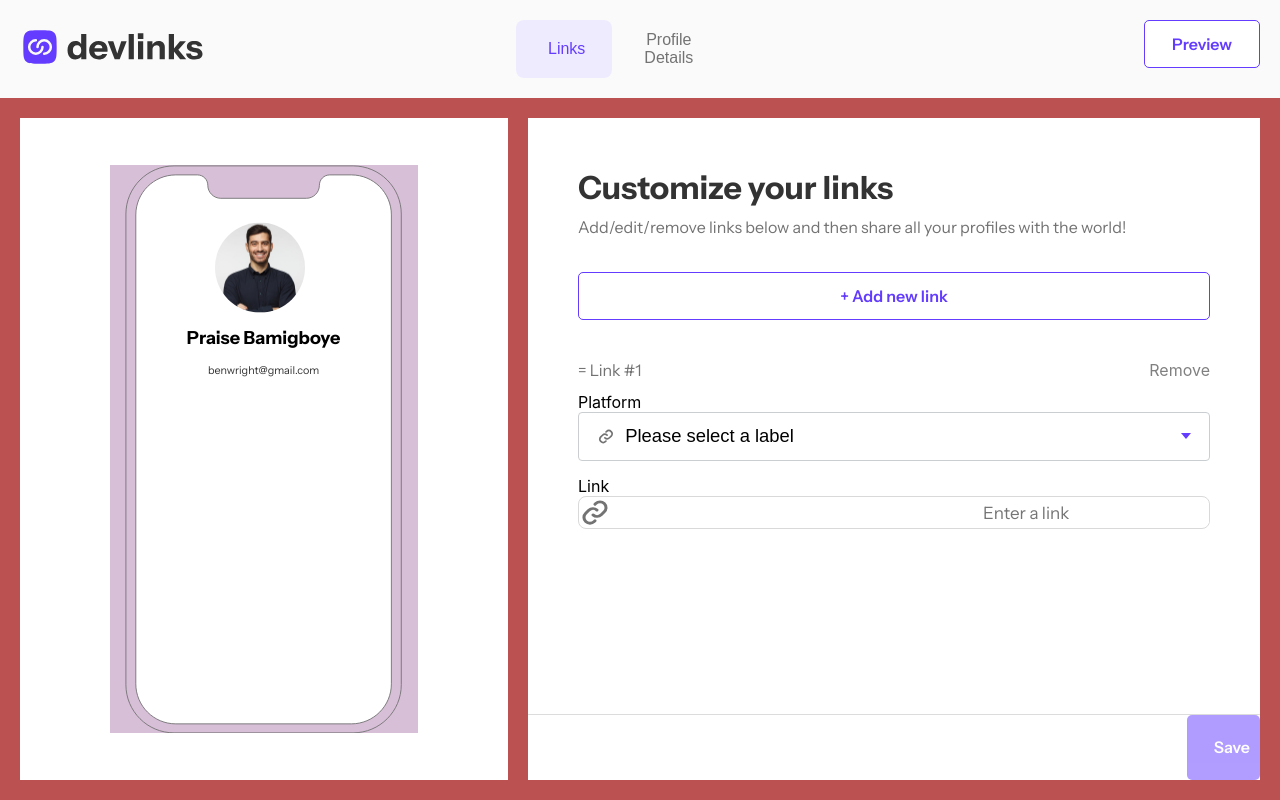
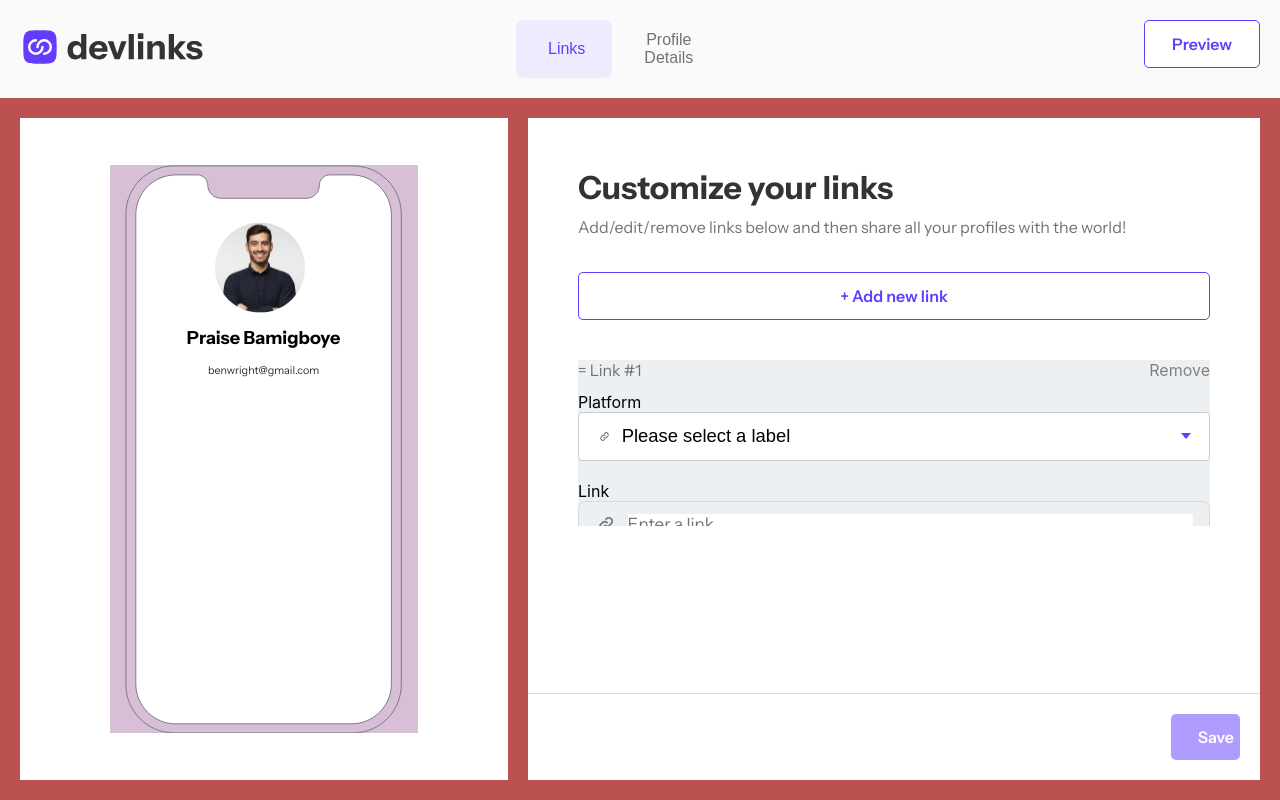
Before and after one commit to deeola/devlinks, a React (Create React App) app in the folder my-app/: page / in a window 1280 px wide. Both pictures are taken after a click on the button "+ Add new link". Built offline with nearby package versions, Linux system fonts and the light colour scheme.

Commit message:
fix start screeen for links

```diff
--- a/my-app/src/components/Addlink/AddLink.css
+++ b/my-app/src/components/Addlink/AddLink.css
@@ -1,6 +1,8 @@
 .addlink-container{
     /* background-color: gainsboro; */
 width: 100%;
+margin-bottom: 50px;
+background-color: rgb(237, 240, 242);
 }
 
 .addlinknumber-remove{
@@ -13,7 +15,7 @@ width: 100%;
 
 
 .platform-link{
-margin-bottom: 15px;
+/* margin-bottom: 15px; */
 color: #333;
 }
 
--- a/my-app/src/components/Addlink/Addnewlink.tsx
+++ b/my-app/src/components/Addlink/Addnewlink.tsx
@@ -7,36 +7,67 @@ import { MBody } from "../Text/Text";
 import "../Addlink/AddLink.css";
 
 type Tdropdown = {
- errorMessage:string,
+  errorMessage: string;
   error: boolean;
   type: string;
-  handleOptionClick: (e: any, i: any, label: string, image: string, placeholder: string, bgColor: string, id: string) => void;
+  handleOptionClick: (
+    e: any,
+    i: any,
+    label: string,
+    image: string,
+    placeholder: string,
+    bgColor: string,
+    id: string
+  ) => void;
   prompts: any;
-  handleInputChange: (e: React.ChangeEvent<HTMLInputElement>, i: number) => void;
+  handleInputChange: (
+    e: React.ChangeEvent<HTMLInputElement>,
+    i: number
+  ) => void;
   handleDelete: (i: any) => void;
   handleButtonClick: (i: number) => void;
   activeIndex: number | null;
 };
 
 export default function AddnewLink(Props: Tdropdown) {
-  const { errorMessage, error, type, handleOptionClick, prompts, handleInputChange, handleDelete, handleButtonClick, activeIndex } = Props;
-
+  const {
+    errorMessage,
+    error,
+    type,
+    handleOptionClick,
+    prompts,
+    handleInputChange,
+    handleDelete,
+    handleButtonClick,
+    activeIndex,
+  } = Props;
 
   return (
     <div>
       {prompts.map((prompt: any, i: any) => (
         <div className="addlink-container" key={prompt.timestamp}>
-
           <div className="addlinknumber-remove">
             <MBody text={`= Link #${prompts.indexOf(prompt) + 1}`} />
-            <p className="remove-button" onClick={() => handleDelete(i)}> Remove </p>
+            <p className="remove-button" onClick={() => handleDelete(i)}>
+              {" "}
+              Remove{" "}
+            </p>
           </div>
 
-          <div>
-            <div>
+          <div className="platforms-container">
+
+
+
+            <div className="platform-label-container">
               <label className="label">Platform</label>
+
+
               <div className="platform-link">
-                <div className={`custom-select ${i === activeIndex ? "active" : ""}`}>
+                <div
+                  className={`custom-select ${
+                    i === activeIndex ? "active" : ""
+                  }`}
+                >
                   <button
                     className="select-button"
                     role="combobox"
@@ -54,7 +85,11 @@ return (
                     </div>
                     <span className="arrow"></span>
                   </button>
-                  <ul className="select-dropdown" role="listbox" id="select-dropdown">
+                  <ul
+                    className="select-dropdown"
+                    role="listbox"
+                    id="select-dropdown"
+                  >
                     {linkArray.map((list, index) => (
                       <li
                         key={index}
@@ -73,7 +108,11 @@ return (
                       >
                         <input type="radio" id={list.label} name={list.label} />
                         <label htmlFor={list.label}>
-                          <img className="bx bxl-github" src={list.image} alt="" />
+                          <img
+                            className="bx bxl-github"
+                            src={list.image}
+                            alt=""
+                          />
                           {list.label}
                         </label>
                       </li>
@@ -82,10 +121,11 @@ return (
                 </div>
               </div>
             </div>
-          </div>
-          <div>
+
+
+
+            <div className="platform-label-container">
             <label className="label">Link</label>
-
             <div className={`input-container ${error ? "error" : ""}`}>
               <span className="image">
                 <img src={iconLink} alt="Icon" />
@@ -104,8 +144,9 @@ return (
                 {error && <span className="error-span"> {errorMessage} </span>}
               </div>
             </div>
+          </div>
+          </div>
 
-          </div>
         </div>
       ))}
     </div>
--- a/my-app/src/components/Input/InputField.css
+++ b/my-app/src/components/Input/InputField.css
@@ -16,25 +16,25 @@ display: flex;
 align-items: center;
 justify-content: space-between;
 border: 1px solid #D9D9D9;
-/* padding: 12px 16px; */
+padding: 12px 16px;
 border-radius: 8px;
 font-family: "instrumentSansVariable";
 }
 
 .image{
-width: 5%;
+ width: 4%;
 display: flex;
 }
 
+
 .image img{
-    width: 100%;
+    width: 80%;
 }
-
 
 
 .input-and-error{
     display: flex;
-    /* width: 93%; */
+     width: 100%;
     background-color: antiquewhite;
     align-items: center;
     position: relative;
@@ -42,7 +42,7 @@ display: flex;
 }
 
 input{
-    /* width: 100%; */
+     width: 100%;
     border: none;
     color: black;
     font-family: "instrumentSansVariable";
@@ -76,3 +76,11 @@ input:focus{
   .input-and-error input.error-text {
     color: #ff0000;
   }
+
+  .platform-label-container{
+    margin-bottom: 20px;
+  }
+
+  .label{
+    margin-bottom: 10px;
+  }
--- a/my-app/src/pages/Customize/CustomeLink.tsx
+++ b/my-app/src/pages/Customize/CustomeLink.tsx
@@ -251,6 +251,7 @@ export default function CustomeLink(Props: customLink) {
   return (
     <div className="customelinkcontainer">
       <div className="edit-links-remove">
+        <div>
         <MHeader className="your-links" text="Customize your links" />
         <MBody className="add-edit-remove" text="Add/edit/remove links below and then share all your profiles with the world!" />
         <div className="add-new-link">
@@ -260,6 +261,8 @@ export default function CustomeLink(Props: customLink) {
             text="+ Add new link"
           />
         </div>
+        </div>
+
         <div className="link-middle-addnewlinkcontainer">
           {!isActive && (
             <div className="link-middle">
--- a/my-app/src/pages/Customize/Customize.css
+++ b/my-app/src/pages/Customize/Customize.css
@@ -111,35 +111,33 @@
 
 .link-middle-addnewlinkcontainer{
  margin-top: 20px;
- height: 100%;
 }
 
 
 .link-middle {
   background-color: #fafafa;
-  /* padding: 50px 0px; */
+ padding: 40px 0px;
   display: flex;
   flex-direction: column;
   justify-content: center;
   align-items: center;
   border-radius: 12px;
-  background-color: violet;
 
 }
 
 .addnewlinkcontainer{
 
   overflow-y: scroll;
-  height: 60%;
+  height:70%;
 
 }
 
 .link-middle-image {
-  /* margin-bottom: 40px; */
+   margin-bottom: 40px;
 }
 
 .link-middle-header {
-  /* margin-bottom: 30px; */
+  margin-bottom: 30px;
 }
 
 .link-middle-text {
@@ -150,16 +148,16 @@
 
 .link-middle-mbody {
   text-align: center !important;
-  /* width: 45%; */
+  width: 45%;
+  line-height: 24px;
 }
 
 .custome-save-button {
-  /* padding: 30px;  */
+  padding: 20px;
   background-color: white;
   border-top: 1px solid gainsboro;
   display: flex;
   justify-content: end;
-  height: 10%;
 }
 
 .custom-button {
```
Lines whose indentation alone changed are shown as unchanged.
